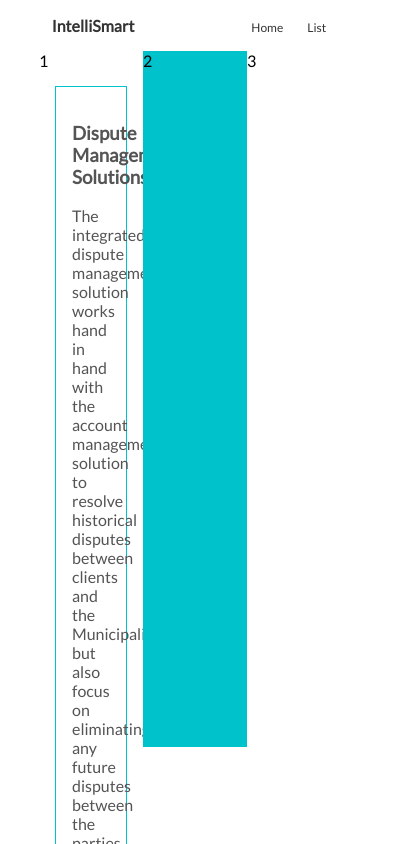
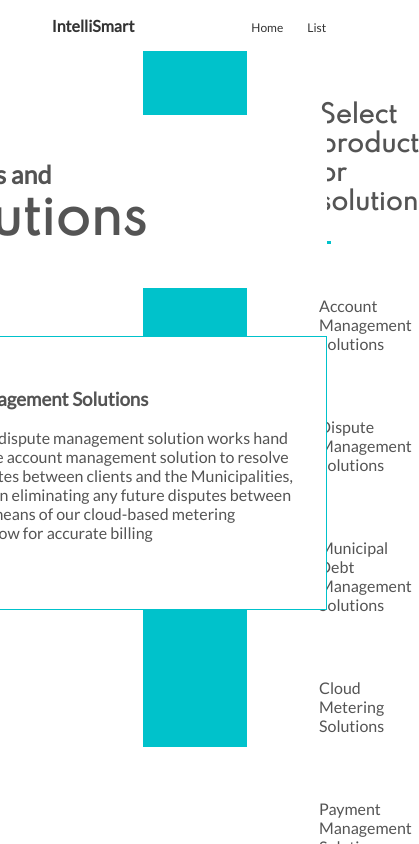
Before and after one commit to diramacmain/IntelliSmart_01, an Angular app in the folder IS/: page /products-and-solutions in a window 390 px wide. Shown: the top 844 px of the page, 419 px wide, since content can reach past the window. Built offline with nearby package versions, Linux system fonts and the light colour scheme.

Commit message:
Products and Solutions page0.1
Page still needs to be responsive and dynamic

```diff
--- a/IS/src/app/products-and-solutions/products-and-solutions.component.html
+++ b/IS/src/app/products-and-solutions/products-and-solutions.component.html
@@ -1,8 +1,15 @@
-<div id="pg-products-and-solutions" class="page-front">
+<div id="pg-products-and-solutions" class="page">
 
     <div class="inner inner-1">
-        1
-        <div></div>
+    </div>
+    <div  class="inner inner-2">
+        <div class="inner-inner">
+            <div class="page-title">
+                <h1>
+                    <span class="lato">Products and</span><br>
+                    <span class="spartan">Solutions</span>
+                </h1>
+            </div>
             <div class="mcd-tile">
                 <h3>Dispute Management Solutions</h3>
                 <p>The integrated dispute management
@@ -17,7 +24,20 @@
                     <a>click to read more <span class="link-arrow-icon">&#x21C1;</span></a>
             </div>
         </div>
-    <div  class="inner inner-2">2</div>
-    <div  class="inner inner-3">3</div>
+    </div>
+    <div  class="inner inner-3">
+        <div class="inner-inner">
+            <h2 class="spartan">Select product or solution</h2>
+            <ul>
+                <li><a href="/products-and-solutions/?solution=Account-Management-Solutions">Account Management Solutions</a></li>
+                <li><a href="/products-and-solutions/?solution=Dispute-Management-Solutions">Dispute Management Solutions
+                </a></li>
+                <li><a href="/products-and-solutions/?solution=Municipal-Debt-Management-Solutions">Municipal Debt Management Solutions</a></li>
+                <li><a href="/products-and-solutions/?solution=Cloud-Metering-Solutions">Cloud Metering Solutions </a></li>
+                <li><a href="/products-and-solutions/?solution=Payment-Management-Solutions">Payment Management Solutions</a></li>
+                <li><a href="/products-and-solutions/?solution=PrePaid-Metering-Solutions">Pre-Paid Metering Solutions</a></li>
+            </ul>
+        </div>
+    </div>
 
 </div>
--- a/IS/src/styles.scss
+++ b/IS/src/styles.scss
@@ -6,6 +6,7 @@ $grey:#545454;
 body{
     margin: 0;
     font-family: 'Lato';
+    color: $grey;
 }
 .container{
     width: 80%;
@@ -43,6 +44,39 @@ header{
             }
         }
     }
+}
+.page{
+    h1{
+        .spartan{
+            font-weight: 800px;
+        }
+    }
+}
+.mcd-tile{
+    background-color: #fff;
+    border: $primary solid 1px;
+    padding: 2em;
+    margin: 1em;
+    h3,p{
+        color: $grey;
+    }
+    a{
+        font-size: 11px;
+        text-decoration: none;
+        color: $primary;
+        .link-arrow-icon{
+            margin-left: 0px;
+            transition: margin 0.5s;
+        }
+        &:hover{
+            color: darken($primary,10);
+            .link-arrow-icon{
+                margin-left: 10px;
+            }
+            cursor: pointer;
+        }
+    }
+
 }
 .home-container{
     display: grid;
@@ -101,38 +135,70 @@ header{
         grid-column: span 4;
         grid-row: span 12;
     }
-    .inner-1{
-
-    }
     .inner-2{
         background-color: $primary;
     }
-    .inner-3{
+    .inner-3
+    {
+        .inner-inner{
+            h2{
+                border: solid 0px $primary;
+                border-bottom-width:3px;
+                margin-right: 20px;
+                margin-left: 3em;
+                padding-bottom: 1em;
+            }
+            margin-bottom: 15px;
+            margin-top: 50px;
+            text-align: right;
+        ul{
+            list-style: none;
+            font-size: 16px;
+            li{
+                padding: 2em;
+                border: solid $primary 0px;
+                transition:border 0.3s;
+                &:hover{
+                    border-width:0px 40px 0px 0px;
+                }
+                a{
+                    text-decoration: none;
+                    color: $grey;
+                    &:hover{
+                        cursor: pointer;
+                        color: darken($primary,10);
+                    }
+                    &:active{
+                        color: darken($primary,10);
+                        border-width:0px 40px 0px 0px;
+                    }
 
+                }
+            }
+        }
+        }
     }
 }
-.mcd-tile{
-    border: $primary solid 1px;
+.page-title{
+    background-color: #fff;
     padding: 1em;
-    margin: 1em;
-    h3,p{
-        color: $grey;
-    }
-    a{
-        font-size: 11px;
-        text-decoration: none;
-        color: $primary;
-        .link-arrow-icon{
-            margin-left: 0px;
-            transition: margin 0.5s;
+    margin: 4em 1em 3em 1em;
+    h1{
+        padding: 0px 1em 0px 1em;
+        .lato{
+            font-size: 25px;
         }
-        &:hover{
-            color: darken($primary,10);
-            .link-arrow-icon{
-                margin-left: 10px;
-            }
-            cursor: pointer;
+        .spartan{
+            font-size: 50px;
+            font-weight: bold;
         }
     }
-
 }
+.inner-2{
+    position: relative;
+    .inner-inner{
+        position:absolute;
+        margin-left: -300px;
+        width: 500px;
+    }
+}
```
Lines whose indentation alone changed are shown as unchanged.
